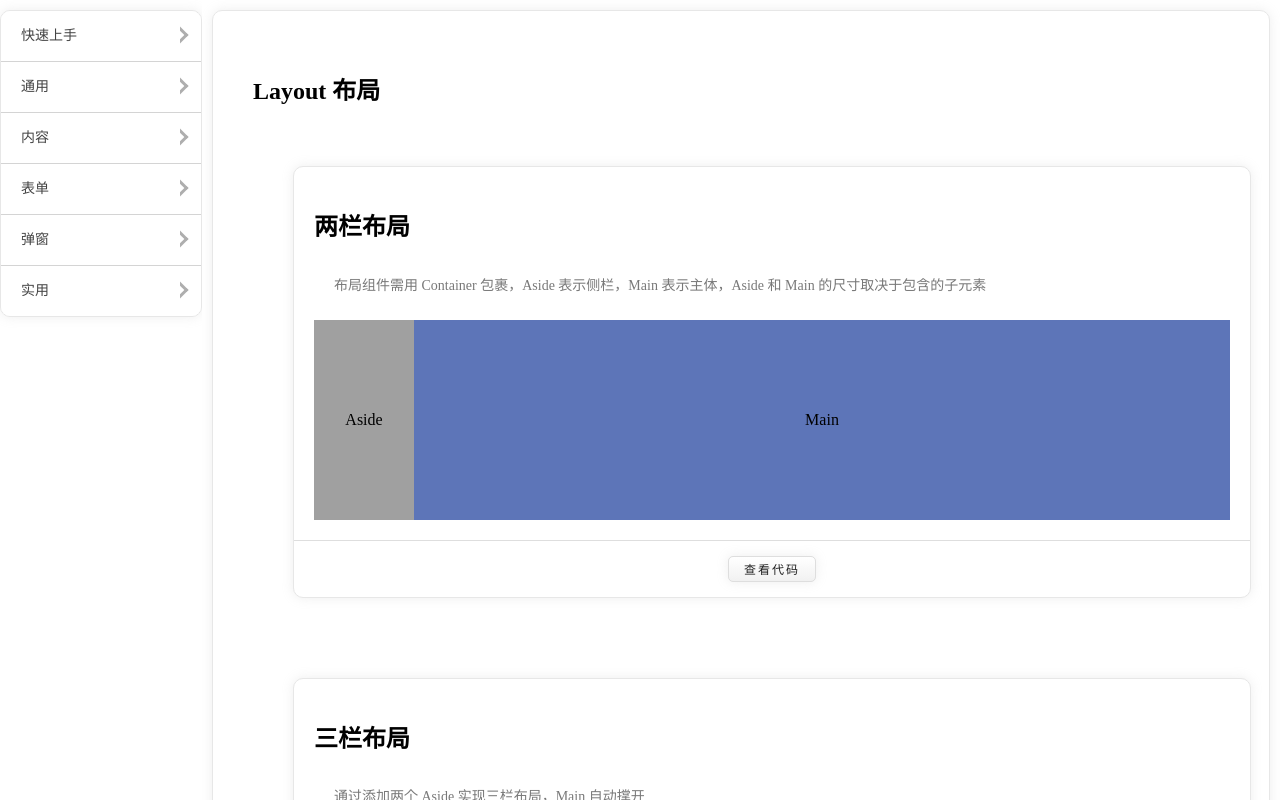
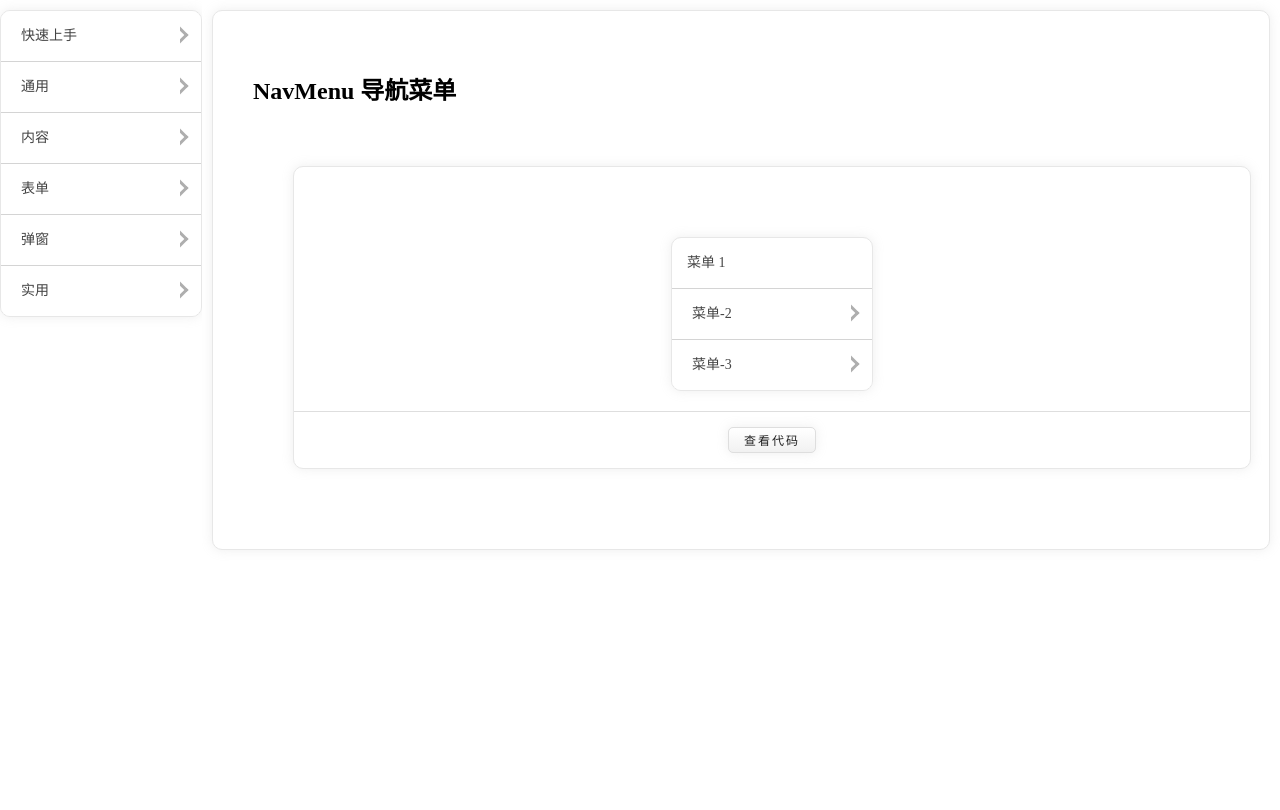
Before and after one commit to undefine4080/Wood-UI-React, a React (Vite) app: page /#/navMenu in a window 1280 px wide. Before the commit this address led to /#/radio. Built offline with nearby package versions, Linux system fonts and the light colour scheme.

Commit message:
doc: use hashRouter

```diff
--- a/src/router.tsx
+++ b/src/router.tsx
@@ -1,33 +1,32 @@
-import NavMenuItem from "@component/NavMenu/NavMenuItem";
-import { Link, createBrowserRouter } from 'react-router-dom';
-import App from "./App";
-import NotFound from "@base/404";
+import NavMenuItem from '@component/NavMenu/NavMenuItem';
+import { Link, createHashRouter } from 'react-router-dom';
+import App from './App';
 
-import IntroButton from "@intro/introButton";
-import IntroLayout from "@intro/introLayout";
-import IntroCollapse from "@intro/introCollapse";
-import IntroMark from "@intro/introMark";
-import IntroMessage from "@intro/introMessage";
-import IntroDivider from "@intro/introDivider";
-import IntroCheckbox from "@intro/introCheckbox";
-import IntroTab from "@intro/introTab";
-import IntroSelect from "@intro/introSelect";
-import IntroSwitch from "@intro/introSwitch";
-import IntroTree from "@intro/introTree";
-import IntroPagination from "@intro/introPagination";
-import IntroImage from "@intro/introImage";
-import IntroModal from "@intro/introModal";
-import IntroTable from "@intro/IntroTable";
-import IntroCarousel from "@intro/IntroCarousel";
-import IntroForm from "@intro/IntroForm";
-import IntroInput from "@intro/introInput";
-import IntroRadio from "@intro/introRadio";
-import IntroNav from "@intro/IntroNav";
-import IntroProgress from "@intro/IntroProgress";
-import IntroTag from "@intro/IntroTag";
-import IntroTooltip from "@intro/IntroTooltip";
-import IntroList from "@intro/IntroList";
-import IntroNavMenu from "@intro/IntroNavMenu";
+import IntroButton from '@intro/introButton';
+import IntroLayout from '@intro/introLayout';
+import IntroCollapse from '@intro/introCollapse';
+import IntroMark from '@intro/introMark';
+import IntroMessage from '@intro/introMessage';
+import IntroDivider from '@intro/introDivider';
+import IntroCheckbox from '@intro/introCheckbox';
+import IntroTab from '@intro/introTab';
+import IntroSelect from '@intro/introSelect';
+import IntroSwitch from '@intro/introSwitch';
+import IntroTree from '@intro/introTree';
+import IntroPagination from '@intro/introPagination';
+import IntroImage from '@intro/introImage';
+import IntroModal from '@intro/introModal';
+import IntroTable from '@intro/IntroTable';
+import IntroCarousel from '@intro/IntroCarousel';
+import IntroForm from '@intro/IntroForm';
+import IntroInput from '@intro/introInput';
+import IntroRadio from '@intro/introRadio';
+import IntroNav from '@intro/IntroNav';
+import IntroProgress from '@intro/IntroProgress';
+import IntroTag from '@intro/IntroTag';
+import IntroTooltip from '@intro/IntroTooltip';
+import IntroList from '@intro/IntroList';
+import IntroNavMenu from '@intro/IntroNavMenu';
 
 type navListItem = Array<{
     path?: string;
@@ -47,40 +46,77 @@ const navList: navList = {
         { path: 'use', label: '使用', element: undefined },
     ],
     common: [
-        { path: 'layout', label: 'Layout 布局', element: <IntroLayout />, index: true },
+        {
+            path: 'layout',
+            label: 'Layout 布局',
+            element: <IntroLayout />,
+            index: true,
+        },
         { path: 'button', label: 'Button 按钮', element: <IntroButton /> },
         { path: 'mark', label: 'Mark 标记', element: <IntroMark /> },
         { path: 'switch', label: 'Switch 开关', element: <IntroSwitch /> },
         { path: 'divider', label: 'Divider 分割线', element: <IntroDivider /> },
-        { path: 'pagination', label: 'Pagination 分页', element: <IntroPagination /> },
+        {
+            path: 'pagination',
+            label: 'Pagination 分页',
+            element: <IntroPagination />,
+        },
         { path: 'image', label: 'Image 图片', element: <IntroImage /> },
-        { path: 'progress', label: 'Progress 进度条', element: <IntroProgress /> },
+        {
+            path: 'progress',
+            label: 'Progress 进度条',
+            element: <IntroProgress />,
+        },
         { path: 'tag', label: 'Tag 标签', element: <IntroTag /> },
     ],
     content: [
-        { path: 'collapse', label: 'Collapse 抽屉', element: <IntroCollapse /> },
-        { path: 'navMenu', label: 'NavMenu 导航菜单', element: <IntroNavMenu /> },
+        {
+            path: 'collapse',
+            label: 'Collapse 抽屉',
+            element: <IntroCollapse />,
+        },
+        {
+            path: 'navMenu',
+            label: 'NavMenu 导航菜单',
+            element: <IntroNavMenu />,
+        },
         { path: 'tree', label: 'Tree 树', element: <IntroTree /> },
         { path: 'table', label: 'Table 表格', element: <IntroTable /> },
         { path: 'tab', label: 'Tab 动态面板', element: <IntroTab /> },
-        { path: 'carousel', label: 'Carousel 轮播', element: <IntroCarousel /> },
+        {
+            path: 'carousel',
+            label: 'Carousel 轮播',
+            element: <IntroCarousel />,
+        },
         { path: 'list', label: 'List 列表', element: <IntroList /> },
         { path: 'card', label: 'Card 卡片', element: undefined },
     ],
     form: [
         { path: 'input', label: 'Input 输入', element: <IntroInput /> },
         { path: 'radio', label: 'Radio 单选', element: <IntroRadio /> },
-        { path: 'checkbox', label: 'Checkbox 多选', element: <IntroCheckbox /> },
+        {
+            path: 'checkbox',
+            label: 'Checkbox 多选',
+            element: <IntroCheckbox />,
+        },
         { path: 'select', label: 'Select 选择', element: <IntroSelect /> },
         { path: 'form', label: 'Form 表单', element: <IntroForm /> },
         { path: 'textarea', label: 'Textarea 文本域', element: undefined },
         { path: 'cascade', label: 'Cascade 级联选择', element: undefined },
-        { path: 'datepicker', label: 'DatePicker 日期选择器', element: undefined },
+        {
+            path: 'datepicker',
+            label: 'DatePicker 日期选择器',
+            element: undefined,
+        },
     ],
     modal: [
         { path: 'modal', label: 'Modal 模态框', element: <IntroModal /> },
         { path: 'message', label: 'Message 消息', element: <IntroMessage /> },
-        { path: 'tooltip', label: 'Tooltips 文字提示', element: <IntroTooltip /> },
+        {
+            path: 'tooltip',
+            label: 'Tooltips 文字提示',
+            element: <IntroTooltip />,
+        },
         { path: 'nav', label: 'Nav 导航菜单', element: <IntroNav /> },
     ],
     tool: [
@@ -89,16 +125,16 @@ const navList: navList = {
         { path: 'occupation', label: 'Occupation 占位', element: undefined },
         { path: 'scroll', label: 'Scroll 瀑布流', element: undefined },
         { path: 'backtop', label: 'BackTop 返回顶部', element: undefined },
-    ]
+    ],
 };
 
 const renderLinks = (targets: navListItem) => {
-    const result = targets.map(target => {
+    const result = targets.map((target) => {
         return (
-            <NavMenuItem key={target.path} disabled={target.element ? false : true}>
-                <Link
-                    to={`/${target.path}`}
-                >{target.label}</Link>
+            <NavMenuItem
+                key={target.path}
+                disabled={target.element ? false : true}>
+                <Link to={`/${target.path}`}>{target.label}</Link>
             </NavMenuItem>
         );
     });
@@ -108,9 +144,9 @@ const renderLinks = (targets: navListItem) => {
 
 const renderSubRoutes = () => {
     const list = Object.values(navList).flat();
-    const route = list.map(item => {
+    const route = list.map((item) => {
         const copy = { ...item };
-        copy.path = copy.element ? (`/${copy.path}`) : '/root';
+        copy.path = copy.element ? `/${copy.path}` : '/root';
         delete copy.label;
         if (copy.index) delete copy.path;
         return copy;
@@ -119,12 +155,12 @@ const renderSubRoutes = () => {
 };
 const subRoutes = renderSubRoutes();
 
-const router = createBrowserRouter([
+const router = createHashRouter([
     {
         path: '/',
         element: <App />,
         children: subRoutes,
-    }
+    },
 ]);
 
 export { navList, renderLinks, router };
```
Also changed, not shown: 17 other files (tests, documents, lock files or other folders).
